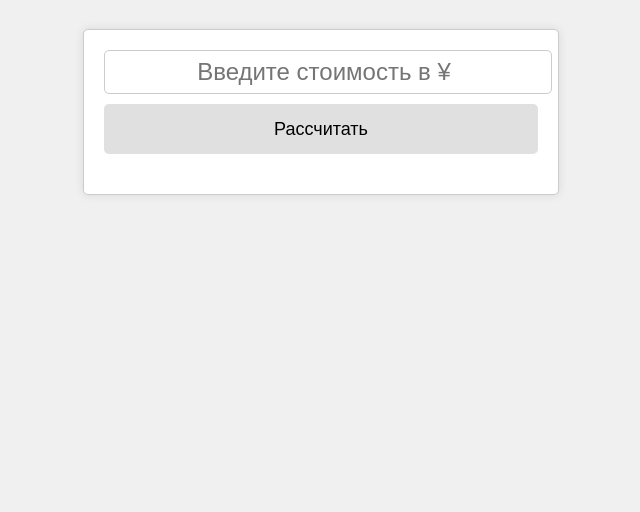
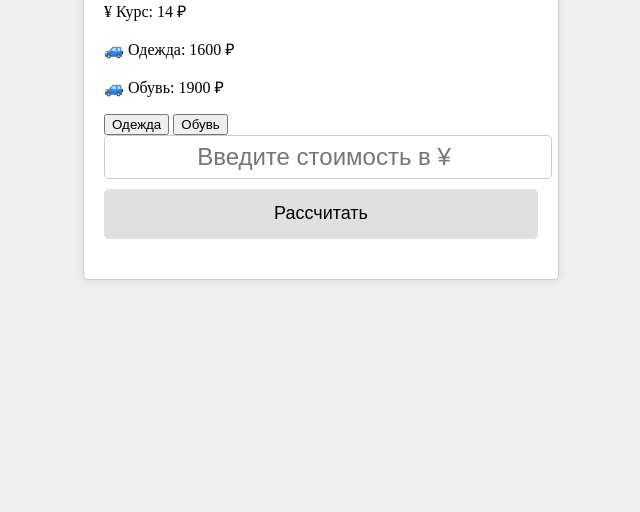
Before and after one commit to Bbbbb1s/Poizondelivery, a plain HTML site: page index.html in a window 1280 px wide. Shown: the part 288-800 px from the top of the page, without its empty margins (319-959 px from the left). Drawn offline with Linux system fonts and the light colour scheme.

Commit message:
Update index.html

```diff
--- a/index.html
+++ b/index.html
@@ -8,7 +8,25 @@
 </head>
 <body>
     <div class="calculator">
-        <input type="text" class="calculator-screen" id="screen" placeholder="Введите стоимость в ¥" />
+        <!-- Логотип -->
+        <img src="logo.png" alt="Логотип" class="logo">
+
+        <!-- Информация о курсе и стоимости одежды и обуви -->
+        <div class="info-section">
+            <p class="info-text">¥ Курс: 14 ₽</p>
+            <p class="info-text">🚙 Одежда: 1600 ₽</p>
+            <p class="info-text">🚙 Обувь: 1900 ₽</p>
+        </div>
+
+        <!-- Кнопки для выбора расчета -->
+        <div class="calculation-type">
+
+            <button id="clothes" class="calculation-button">Одежда</button>
+            <button id="shoes" class="calculation-button">Обувь</button>
+        </div>
+
+        <!-- Поле для ввода числа, кнопка для рассчета, результат -->
+        <input type="text" class="calculator-screen" id="input1" placeholder="Введите стоимость в ¥" />
         <button class="calculate-button" id="calculate">Рассчитать</button>
         <div class="result" id="result"></div>
     </div>
```
